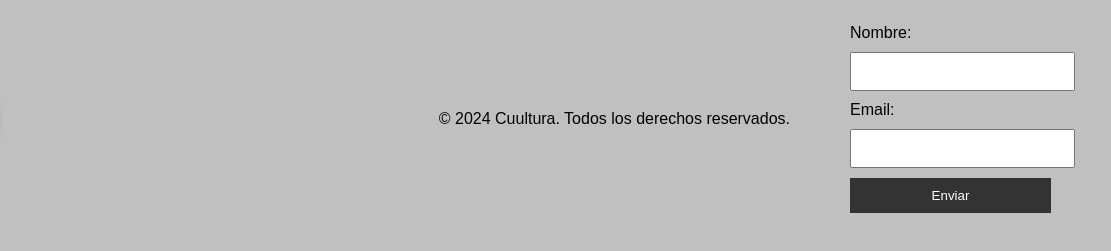
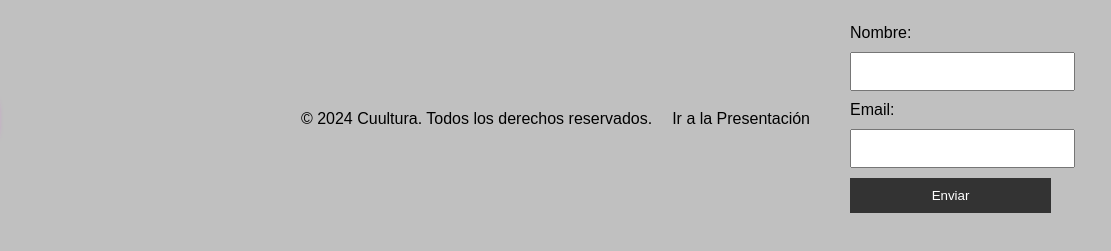
Before and after one commit to elenitacorro/elenitacorro.github.io, a plain HTML site: page index.html in a window 1280 px wide. Shown: the part 1133-1384 px from the top of the page, 169-1280 px from the left. Drawn offline with Linux system fonts and the light colour scheme; a script that the page names is missing.

Commit message:
Update index.html

```diff
--- a/index.html
+++ b/index.html
@@ -131,7 +131,7 @@ showSlide(currentSlide);
         </div>
         <p>&copy; 2024 Cuultura. Todos los derechos reservados.</p>
 
-
+    <a href="html.presentacion.html" class="main-button">Ir a la Presentación</a>
 
     <footer id="contact" style="position: relative;">
     <div class="footer-form-container">
```
